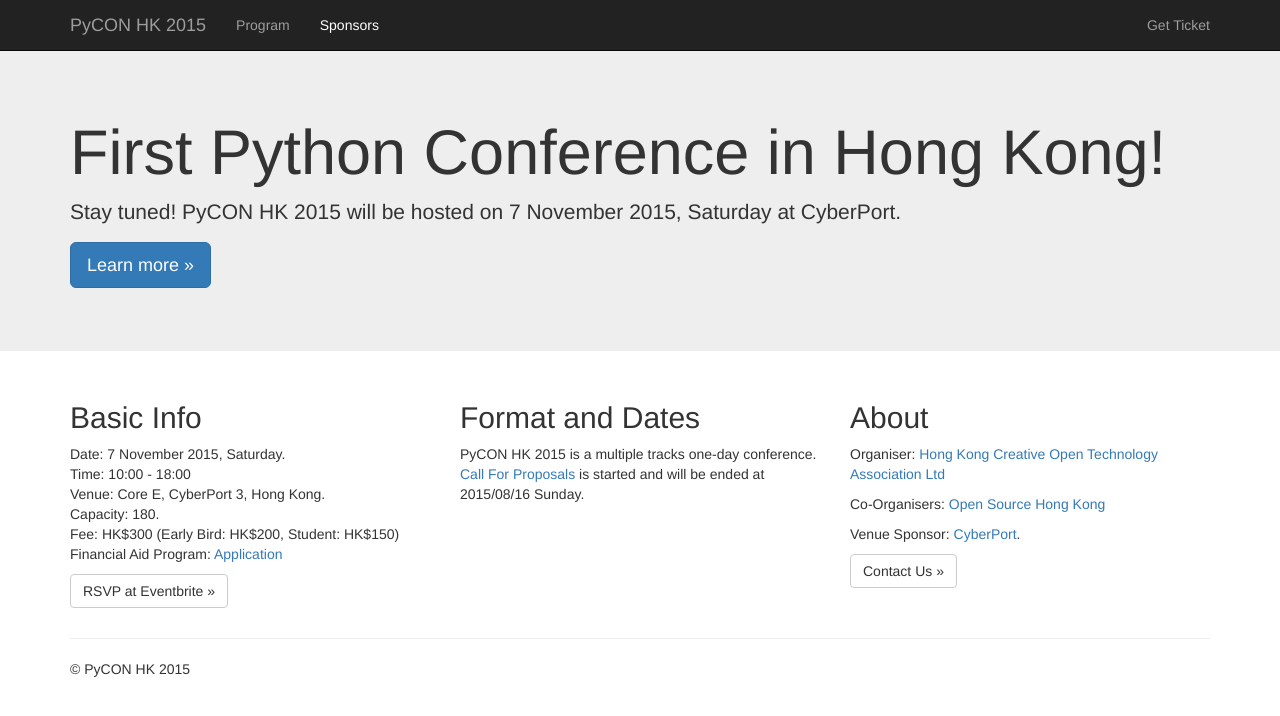
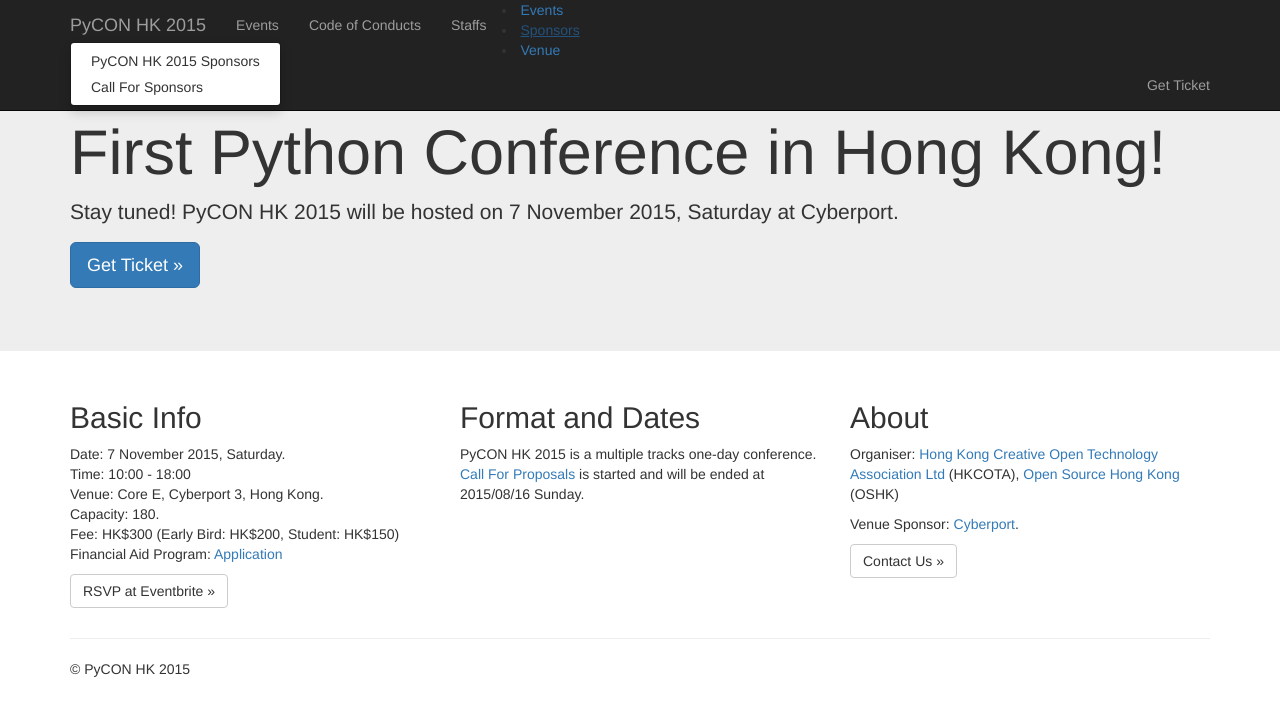
Before and after one commit to pyconhk/2015.pycon.hk, a plain HTML site: page index.html in a window 1280 px wide. Both pictures are taken after a click on the button "Sponsors". Drawn offline with nearby package versions, Linux system fonts and the light colour scheme; a script that the page names is missing.

Commit message:
updated menu bar

```diff
--- a/index.html
+++ b/index.html
@@ -4,7 +4,7 @@
     <meta charset="utf-8">
     <meta http-equiv="X-UA-Compatible" content="IE=edge">
     <meta name="viewport" content="width=device-width, initial-scale=1">
-    <meta name="description" content="PyCON Hong Kong 2015 will be hosted at CyberPort Hong Kong in 7 November 2015.">
+    <meta name="description" content="PyCON Hong Kong 2015 will be hosted at Cyberport Hong Kong in 7 November 2015.">
     <meta name="author" content="PyCON Hong Kong 2015">
 
     <title>PyCON Hong Kong 2015</title>
@@ -37,8 +37,34 @@
         </div>
         <div id="navbar" class="navbar-collapse collapse">
           <ul class="nav navbar-nav">
-            <li><a href="#">Program</a></li>
-            <li><a href="#">Sponsors</a></li>
+            <li class="dropdown">
+              <a href="#" class="dropdown-toggle" data-toggle="dropdown" role="button" aria-expanded="false">Events</a>
+                <li><a href="#">Code of Conducts</a></li>
+                <li><a href="#">Staffs</a></li>
+              </ul>
+            </li>
+            <li class="dropdown">
+              <a href="#" class="dropdown-toggle" data-toggle="dropdown" role="button" aria-expanded="false">Events</a>
+              <ul class="dropdown-menu" role="menu">
+                <li><a href="#">Schedule</a></li>
+                <li><a href="#">Call For Propoals</a></li>
+                <li><a href="#">Financial Aid Program</a></li>
+              </ul>
+            </li>
+            <li class="dropdown">
+              <a href="#" class="dropdown-toggle" data-toggle="dropdown" role="button" aria-expanded="false">Sponsors</a>
+              <ul class="dropdown-menu" role="menu">
+                <li><a href="#">PyCON HK 2015 Sponsors</a></li>
+                <li><a href="#">Call For Sponsors</a></li>
+              </ul>
+            </li>
+            <li class="dropdown">
+              <a href="#" class="dropdown-toggle" data-toggle="dropdown" role="button" aria-expanded="false">Venue</a>
+              <ul class="dropdown-menu" role="menu">
+                <li><a href="#">Venue Map</a></li>
+                <li><a href="#">Hotels</a></li>
+              </ul>
+            </li>
           </ul>
           <ul class="nav navbar-nav navbar-right">
             <li class="nav-highlight"><a href="https://pycon-hk-2015.eventbrite.com/">Get Ticket</a></li>
@@ -51,8 +77,8 @@
     <div class="jumbotron">
       <div class="container">
         <h1>First Python Conference in Hong Kong!</h1>
-        <p>Stay tuned! PyCON HK 2015 will be hosted on 7 November 2015, Saturday at CyberPort.</p>
-        <p><a class="btn btn-primary btn-lg" href="#" role="button">Learn more &raquo;</a></p>
+        <p>Stay tuned! PyCON HK 2015 will be hosted on 7 November 2015, Saturday at Cyberport.</p>
+        <p><a class="btn btn-primary btn-lg" href="#" role="button">Get Ticket &raquo;</a></p>
       </div>
     </div>
 
@@ -63,7 +89,7 @@
           <p>
              Date: 7 November 2015, Saturday.<br>
              Time: 10:00 - 18:00<br>
-             Venue: Core E, CyberPort 3, Hong Kong.<br>
+             Venue: Core E, Cyberport 3, Hong Kong.<br>
              Capacity: 180.<br>
              Fee: HK$300 (Early Bird: HK$200, Student: HK$150)<br>
              Financial Aid Program: <a href="http://bit.ly/pyconhk2015-faa">Application</a><br>
@@ -76,9 +102,8 @@
         </div>
         <div class="col-md-4">
           <h2>About</h2>
-          <p>Organiser: <a href="http://www.cota.hk">Hong Kong Creative Open Technology Association Ltd</a></p>
-          <p>Co-Organisers: <a href="http://opensource.hk">Open Source Hong Kong</a></p>
-          <p>Venue Sponsor: <a href="http://www.cyberport.hk/en">CyberPort</a>.
+          <p>Organiser: <a href="http://www.cota.hk">Hong Kong Creative Open Technology Association Ltd</a> (HKCOTA), <a href="http://opensource.hk">Open Source Hong Kong</a> (OSHK)</p>
+          <p>Venue Sponsor: <a href="http://www.cyberport.hk/en">Cyberport</a>.
           <p><a class="btn btn-default" href="mailto:pycon@pycon.hk" role="button">Contact Us &raquo;</a></p>
         </div>
       </div>
```
